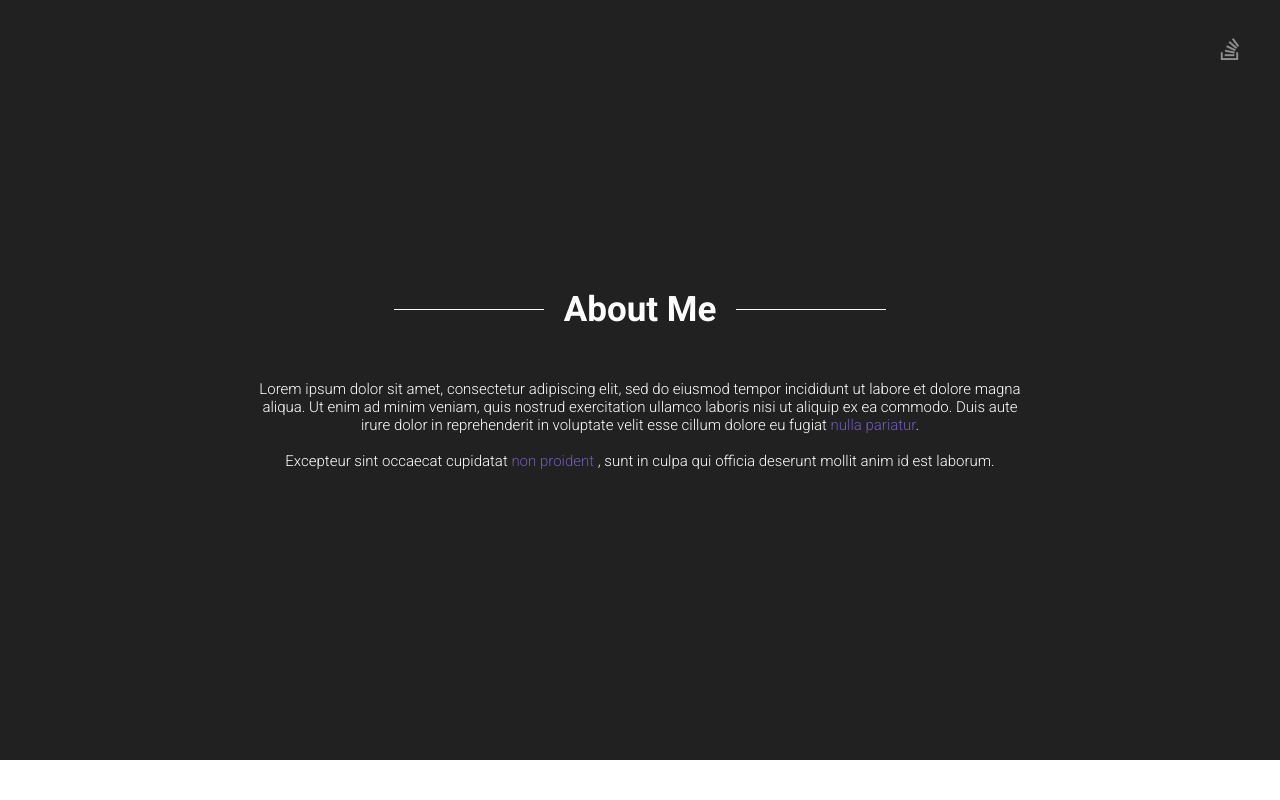
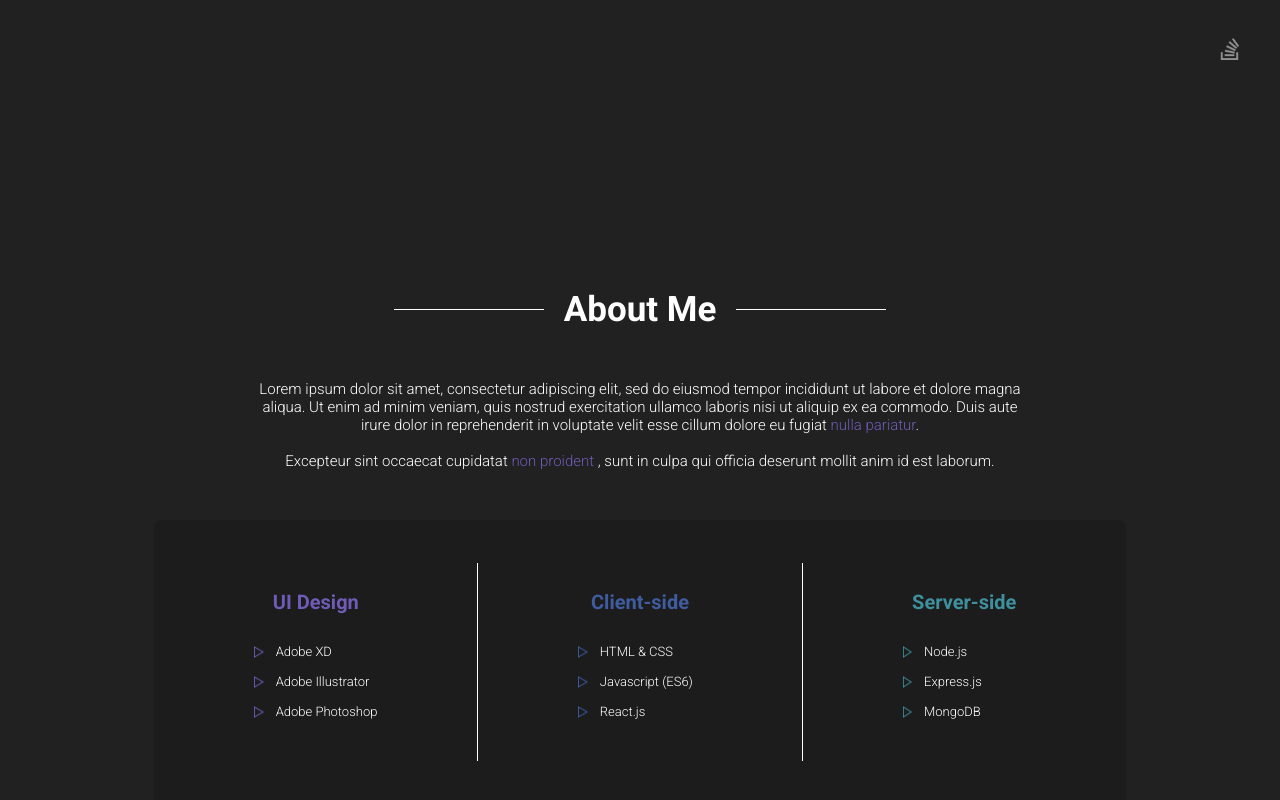
Before and after one commit to RichardsDigital/DanielPortfolio, a React (Create React App) app: page / in a window 1280 px wide. Shown: the part 700-1500 px from the top of the page. Before the commit the page ends 1460 px from the top, so only its background shows below. Built offline with nearby package versions, Linux system fonts and the light colour scheme.

Commit message:
Completed about page

```diff
--- a/src/components/sections/About.jsx
+++ b/src/components/sections/About.jsx
@@ -58,6 +58,50 @@ const Paragraph = styled.p`
     text-align: center;
 `
 
+const SkillBoxContainer = styled.div`
+    background-color: #1C1C1C;
+    border-radius: 8px;
+`
+
+const InnerSkillBoxContainer = styled.div`
+    display: grid;
+    grid-template-columns: 1fr 1px 1fr 1px 1fr;
+`
+const SkillBox = styled.div`
+    display: flex;
+    flex-direction: column;
+    padding: 70px 100px;
+`
+const SkillHeader = styled.div`
+    font-family: 'Roboto', sans-serif;
+    font-weight: 600;
+    font-size: 20px;
+    text-align: center;
+    margin-bottom: 30px;
+`
+const SkillBullet = styled.div`
+    display: flex;
+    align-items: center;
+    margin-bottom: 15px;
+`
+const SkillBulletImage = styled.img`
+    height: 12px;
+    width: auto;
+    margin-right: 12px;
+`
+const SkillBulletText = styled.p`
+    font-family: 'Roboto', sans-serif;
+    font-weight: 300;
+    font-size: 13px;
+    color: white;
+`
+const SplitLine = styled.div`
+    width: 100%;
+    height: 70%;
+    background-color: white;
+    align-self: center;
+`
+
 const About = () => {
     return (
         <AboutSection>
@@ -80,6 +124,57 @@ const About = () => {
                     sunt in culpa qui officia deserunt mollit anim id est laborum.
                     </Paragraph>
                 </DescriptionContainer>
+                <SkillBoxContainer>
+                    <InnerSkillBoxContainer>
+                        <SkillBox style={{gridColumn: '1/2'}}>
+                            <SkillHeader style={{color: '#6F5CB7'}}>UI Design</SkillHeader>
+                            <SkillBullet>
+                                <SkillBulletImage src={purpleBullet}/>
+                                <SkillBulletText>Adobe XD</SkillBulletText>
+                            </SkillBullet>
+                            <SkillBullet>
+                                <SkillBulletImage src={purpleBullet}/>
+                                <SkillBulletText>Adobe Illustrator</SkillBulletText>
+                            </SkillBullet>
+                            <SkillBullet>
+                                <SkillBulletImage src={purpleBullet}/>
+                                <SkillBulletText>Adobe Photoshop</SkillBulletText>
+                            </SkillBullet>
+                        </SkillBox>
+                        <SplitLine style={{gridColumn: '2/3'}}/>
+                        <SkillBox style={{gridColumn: '3/4'}}>
+                            <SkillHeader style={{color: '#405CA0'}}>Client-side</SkillHeader>
+                            <SkillBullet>
+                                <SkillBulletImage src={blueBullet}/>
+                                <SkillBulletText>HTML & CSS</SkillBulletText>
+                            </SkillBullet>
+                            <SkillBullet>
+                                <SkillBulletImage src={blueBullet}/>
+                                <SkillBulletText>Javascript (ES6)</SkillBulletText>
+                            </SkillBullet>
+                            <SkillBullet>
+                                <SkillBulletImage src={blueBullet}/>
+                                <SkillBulletText>React.js</SkillBulletText>
+                            </SkillBullet>
+                        </SkillBox>
+                        <SplitLine style={{gridColumn: '4/5'}}/>
+                        <SkillBox style={{gridColumn: '5/6'}}>
+                            <SkillHeader style={{color: '#3F909E'}}>Server-side</SkillHeader>
+                            <SkillBullet>
+                                <SkillBulletImage src={greenBullet}/>
+                                <SkillBulletText>Node.js</SkillBulletText>
+                            </SkillBullet>
+                            <SkillBullet>
+                                <SkillBulletImage src={greenBullet}/>
+                                <SkillBulletText>Express.js</SkillBulletText>
+                            </SkillBullet>
+                            <SkillBullet>
+                                <SkillBulletImage src={greenBullet}/>
+                                <SkillBulletText>MongoDB</SkillBulletText>
+                            </SkillBullet>
+                        </SkillBox>
+                    </InnerSkillBoxContainer>
+                </SkillBoxContainer>
             </ContentContainer>
         </AboutSection>
     )
```
